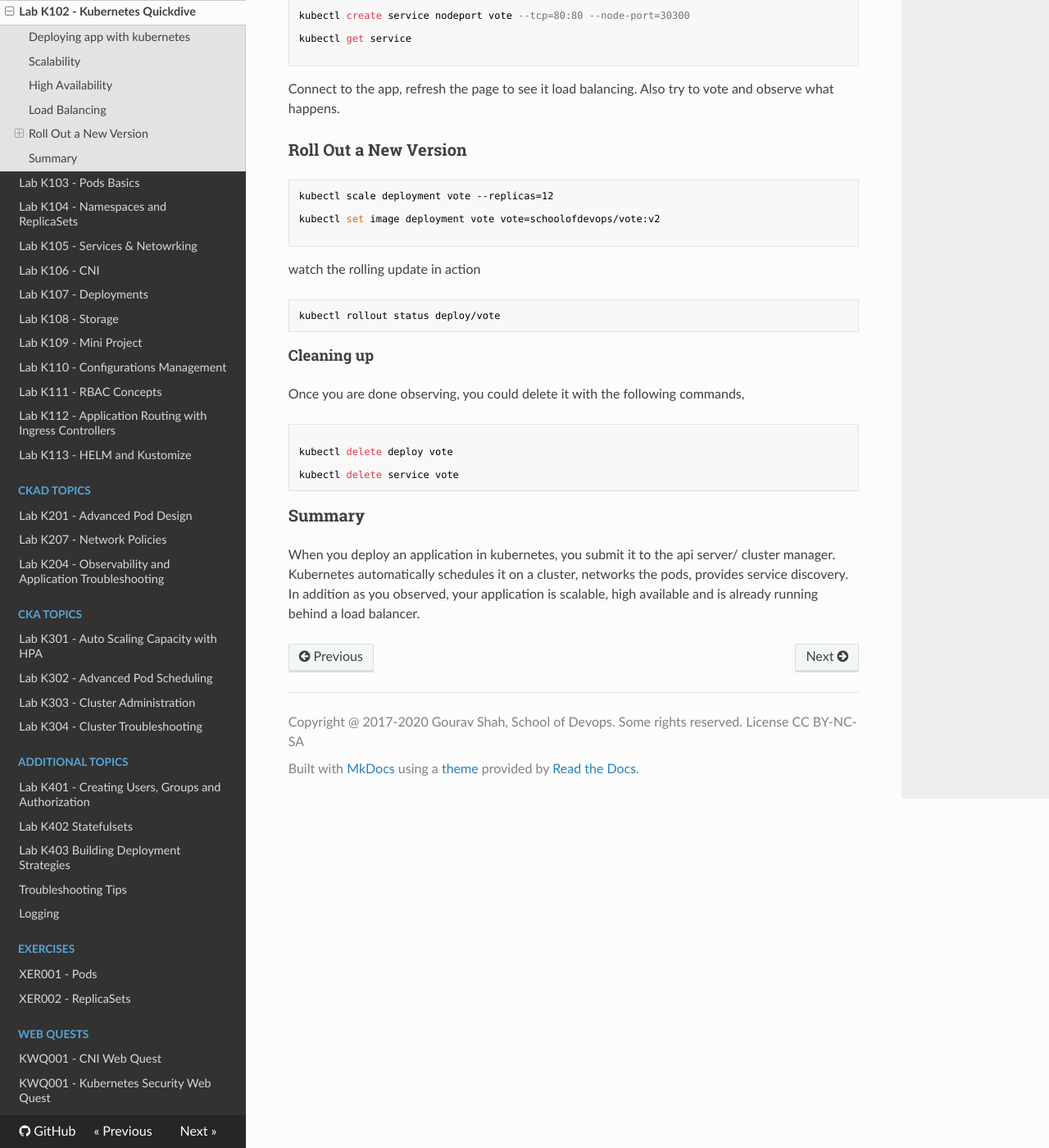
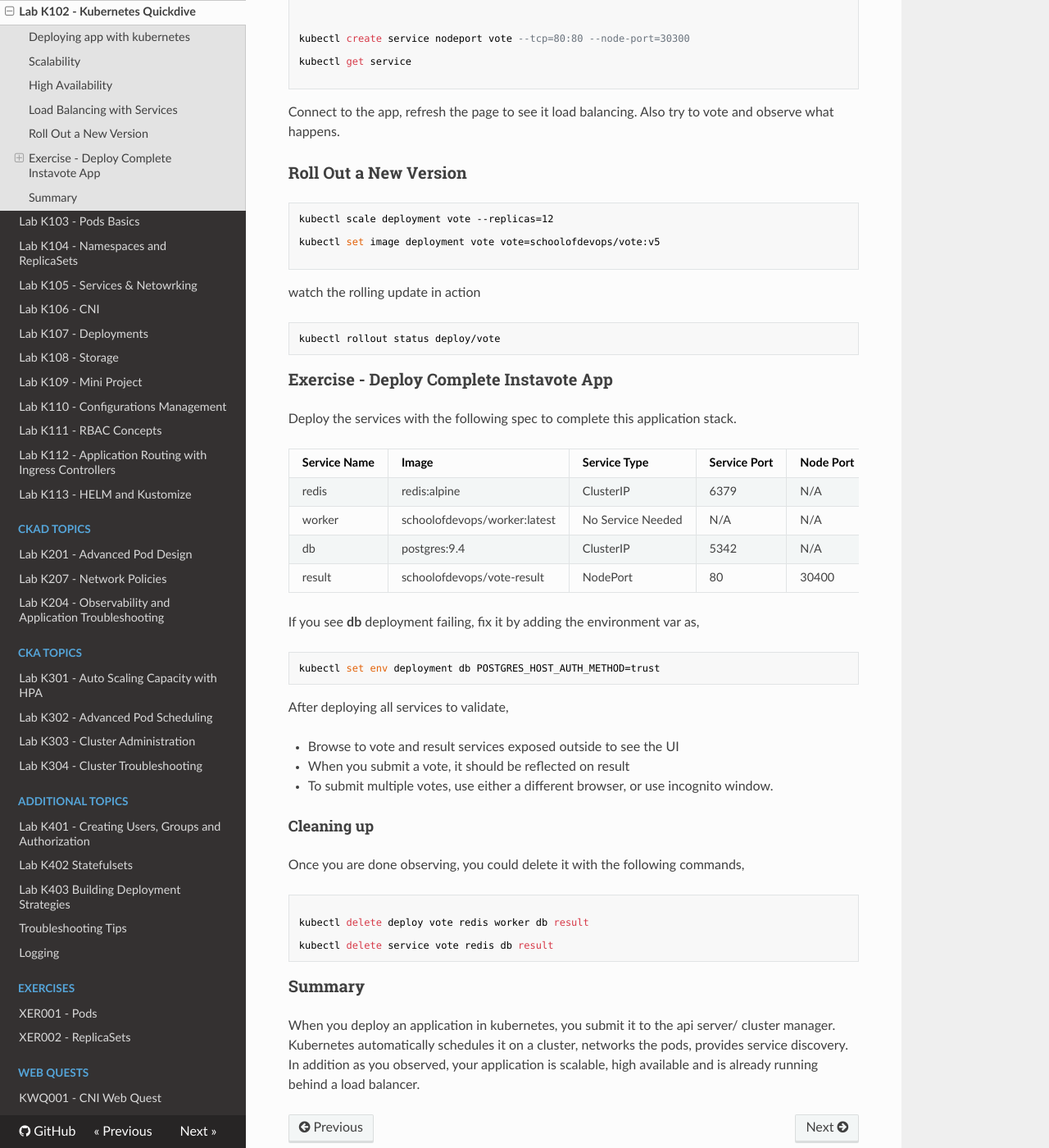
Before and after one commit to schoolofdevops/kubernetes-labguide, an MkDocs documentation site: the page built from chapters/kubernetes_quickdive.md, in a window 1280 px wide and 1400 px high, scrolled down 1171 px. Shown: the whole window at 82% size. Built offline with MkDocs 1.6.1, drawn with Linux system fonts in a browser that asks for light colours; nearby versions of some CDN libraries; old or Windows-style settings are respelled for this version of MkDocs; some of the changed text lies outside the part shown.

Commit message:
upadted quick dive and deployment labs

````diff
--- a/chapters/kubernetes_quickdive.md
+++ b/chapters/kubernetes_quickdive.md
@@ -19,7 +19,9 @@ You could now validate that the instance of vote app is running by using the fol
 ```
 kubectl get pods
 
-kubectl get deployments
+kubectl get deploy
+
+kubectl get all
 ```
 
 
@@ -49,7 +51,7 @@ kubectl get deploy,rs,pods
 ```
 
 
-### Load Balancing
+### Load Balancing with Services
 
 Publish the application (similar to using -P for port mapping)
 
@@ -72,7 +74,7 @@ Connect to the app,  refresh the page to see it load balancing.  Also try to vot
 ```
 kubectl scale deployment vote --replicas=12
 
-kubectl set image deployment vote vote=schoolofdevops/vote:v2
+kubectl set image deployment vote vote=schoolofdevops/vote:v5
 
 ```
 
@@ -83,7 +85,28 @@ watch the rolling update  in action
 kubectl rollout status deploy/vote
 ```
 
+### Exercise - Deploy Complete Instavote App
 
+Deploy the services with the following spec to complete this application stack.
+
+| Service Name  | Image     | Service Type     | Service Port   | Node Port   |
+| :------------- | :------------- | :------------- | :------------- | :------------- |
+|  redis      |   redis:alpine     | ClusterIP       | 6379     | N/A     |
+|  worker      |   schoolofdevops/worker:latest     | No Service Needed       | N/A     | N/A     |
+|  db      |   postgres:9.4     | ClusterIP       | 5342     | N/A |
+|  result      |   schoolofdevops/vote-result     | NodePort       | 80     | 30400 |
+
+If you see **db** deployment failing, fix it by adding the environment var as,
+
+```
+kubectl set env deployment db POSTGRES_HOST_AUTH_METHOD=trust
+```
+
+After deploying all services to validate,
+
+  * Browse to vote and result services exposed outside to see the UI
+  * When you submit a vote, it should be reflected on result
+  * To submit multiple votes, use either a different browser, or use incognito window.
 
 #### Cleaning up
 
@@ -91,9 +114,9 @@ Once you are done observing, you could delete it with the following commands,
 
 ```
 
-kubectl delete deploy vote
+kubectl delete deploy vote redis worker db result
 
-kubectl delete service vote
+kubectl delete service vote redis db result
 ```
 
 ### Summary
````
Also changed, not shown: other parts of chapters/kubernetes_quickdive.md (+1 -1 lines), chapters/kubernetes-rollouts-rollbacks-deployments.md (+1 -2 lines).
